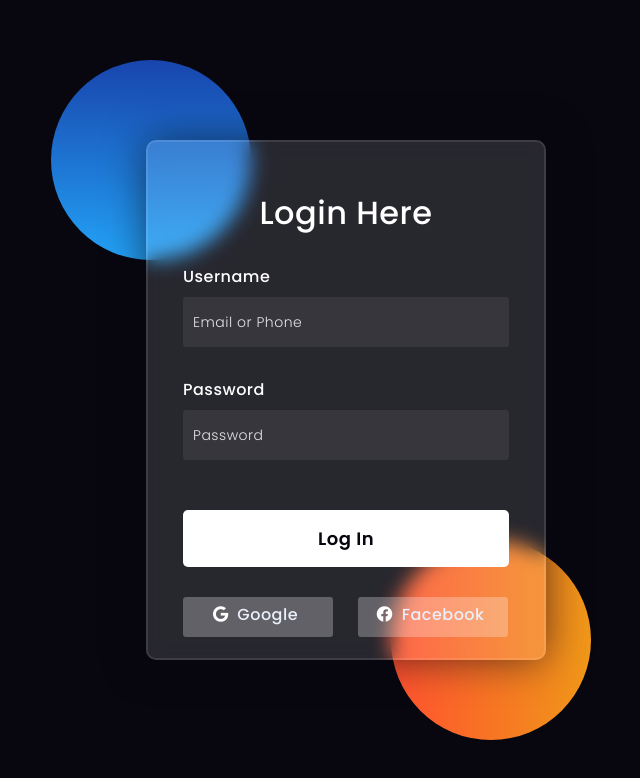
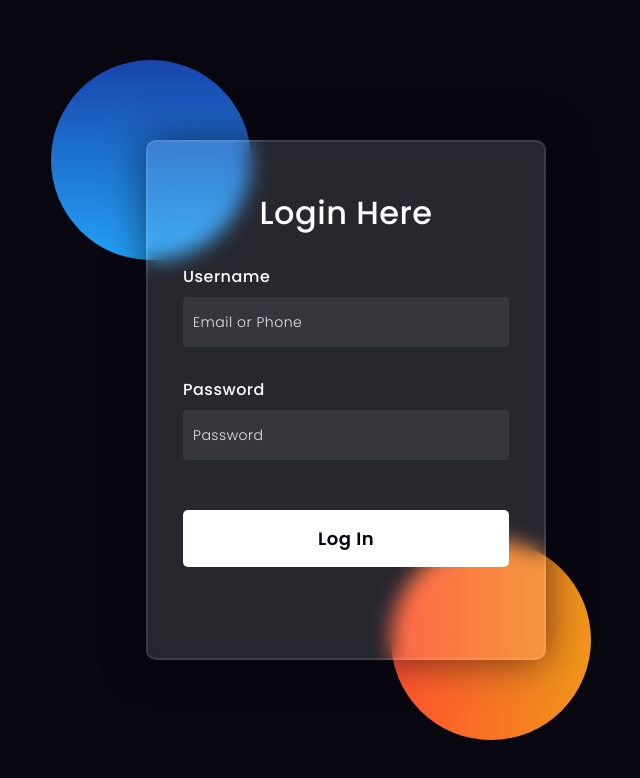
Before and after one commit to MarcLax/MarcLax, a plain HTML site: page index.html in a window 1280 px wide. Shown: the whole page, without its empty margins (294-934 px from the left). Drawn offline with Linux system fonts and the light colour scheme.

Commit message:
Update index.html

```diff
--- a/index.html
+++ b/index.html
@@ -2,7 +2,7 @@
 <html lang="en">
 <head>
   <!-- Design by foolishdeveloper.com -->
-    <title>Glassmorphism login Form Tutorial in html css</title>
+    <title>Deswiner Digital</title>
 
     <link rel="preconnect" href="https://fonts.gstatic.com">
     <link rel="stylesheet" href="https://cdnjs.cloudflare.com/ajax/libs/font-awesome/5.15.4/css/all.min.css">
@@ -149,10 +149,6 @@ button{
         <input type="password" placeholder="Password" id="password">
 
         <button>Log In</button>
-        <div class="social">
-          <div class="go"><i class="fab fa-google"></i>  Google</div>
-          <div class="fb"><i class="fab fa-facebook"></i>  Facebook</div>
-        </div>
     </form>
 </body>
 </html>
```
